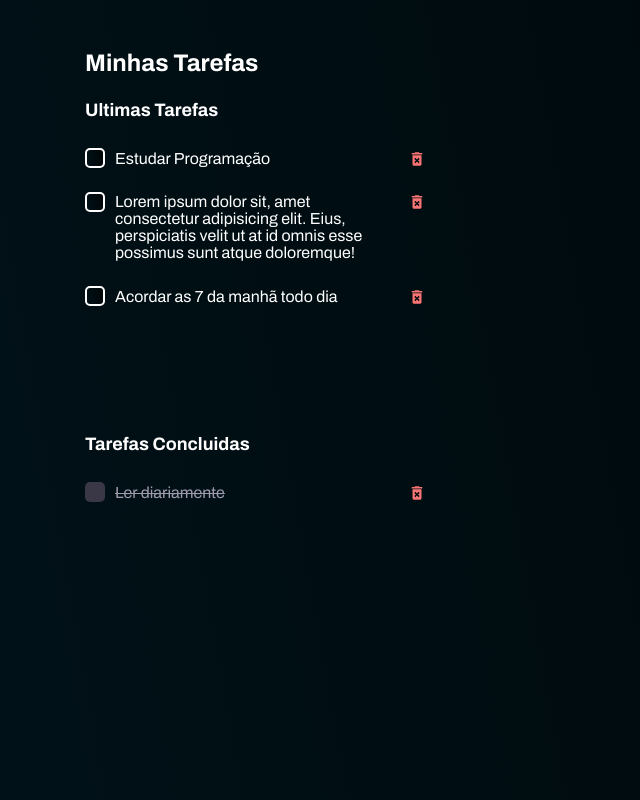
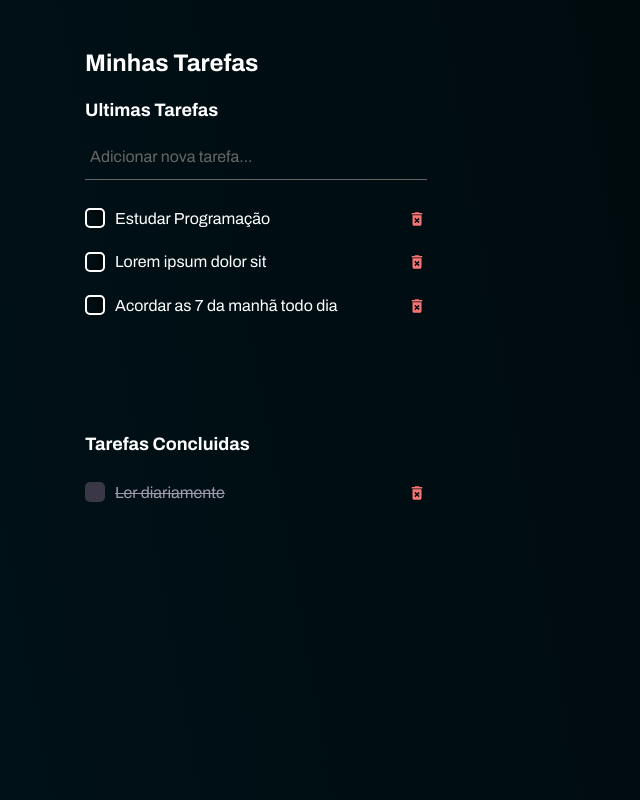
Before and after one commit to kostiago/task-manager, a React (Create React App) app: page / in a window 1280 px wide. Shown: the whole page, without its empty margins (0-640 px from the left). Built offline with nearby package versions, Linux system fonts and the light colour scheme.

Commit message:
feat: add AddTask component

```diff
--- a/src/components/inputs/CustomInput.jsx
+++ b/src/components/inputs/CustomInput.jsx
@@ -1,14 +1,20 @@
 import "./CustomInput.scss";
 
-const CustomInput = ({ label, value }) => {
+const CustomInput = ({ label, value, onChange }) => {
   return (
     <section className="custom-input-container">
-      <input type="text" className="custom-input" />
+      <input
+        type="text"
+        className="custom-input"
+        onChange={(e) => onChange(e)}
+      />
 
       {label ? (
         <label
-          className={`${value.length != "" ? "shrink" : ""} custom-input-label`}
-        ></label>
+          className={`${value.length > 0 ? "shrink" : ""} custom-input-label`}
+        >
+          {label}
+        </label>
       ) : null}
     </section>
   );
--- a/src/components/inputs/CustomInput.scss
+++ b/src/components/inputs/CustomInput.scss
@@ -21,7 +21,6 @@ $main-color: #00ffa3;
     border-radius: 0;
     border-bottom: 1px solid $sub-color;
     transition: all 0.5s ease;
-  }
 
     &:focus {
       outline: none;
@@ -30,6 +29,7 @@ $main-color: #00ffa3;
 
     &:focus ~ .custom-input-label {
       @include shrinkLabel();
+    }
   }
 
   .custom-input-label {
--- /dev/null
+++ b/src/components/task/AddTask.jsx
@@ -0,0 +1,21 @@
+import { useState } from "react";
+import CustomInput from "../inputs/CustomInput";
+import "./AddTask.scss";
+
+const AddTask = () => {
+  const [task, setTask] = useState("");
+  const onChange = (e) => {
+    setTask(e.target.value);
+  };
+  return (
+    <section className="add-task-container">
+      <CustomInput
+        label="Adicionar nova tarefa..."
+        value={task}
+        onChange={onChange}
+      />
+    </section>
+  );
+};
+
+export default AddTask;
--- /dev/null
+++ b/src/components/task/AddTask.scss
@@ -0,0 +1,12 @@
+.add-task-container {
+  display: flex;
+  align-items: center;
+
+  section:first-child {
+    width: 100%;
+  }
+
+  .custom-button-container {
+    margin-left: 16px;
+  }
+}
--- a/src/components/task/Task.jsx
+++ b/src/components/task/Task.jsx
@@ -1,6 +1,7 @@
 import { useState } from "react";
 import "./Task.scss";
 import TaskItem from "./TaskItem";
+import AddTask from "./AddTask";
 
 const Tasks = () => {
   const [tasks, setTaks] = useState([
@@ -18,8 +19,7 @@ const Tasks = () => {
 
     {
       id: 3,
-      description:
-        "Lorem ipsum dolor sit, amet consectetur adipisicing elit. Eius, perspiciatis velit ut at id omnis esse possimus sunt atque doloremque!",
+      description: "Lorem ipsum dolor sit",
       isCompleted: false,
     },
     {
@@ -38,6 +38,7 @@ const Tasks = () => {
       <h2>Minhas Tarefas</h2>
       <div className="last-tasks">
         <h3>Ultimas Tarefas</h3>
+        <AddTask />
         <div className="task-list">
           {tasks
             .filter((task) => task.isCompleted === false)
--- a/src/components/task/Task.scss
+++ b/src/components/task/Task.scss
@@ -19,6 +19,11 @@
     overflow-y: hidden;
     display: flex;
     flex-direction: column;
+
+    h3 {
+      margin-bottom: 18px;
+    }
+
     .task-list {
       margin-top: 28px;
     }
```
Lines whose indentation alone changed are shown as unchanged.
